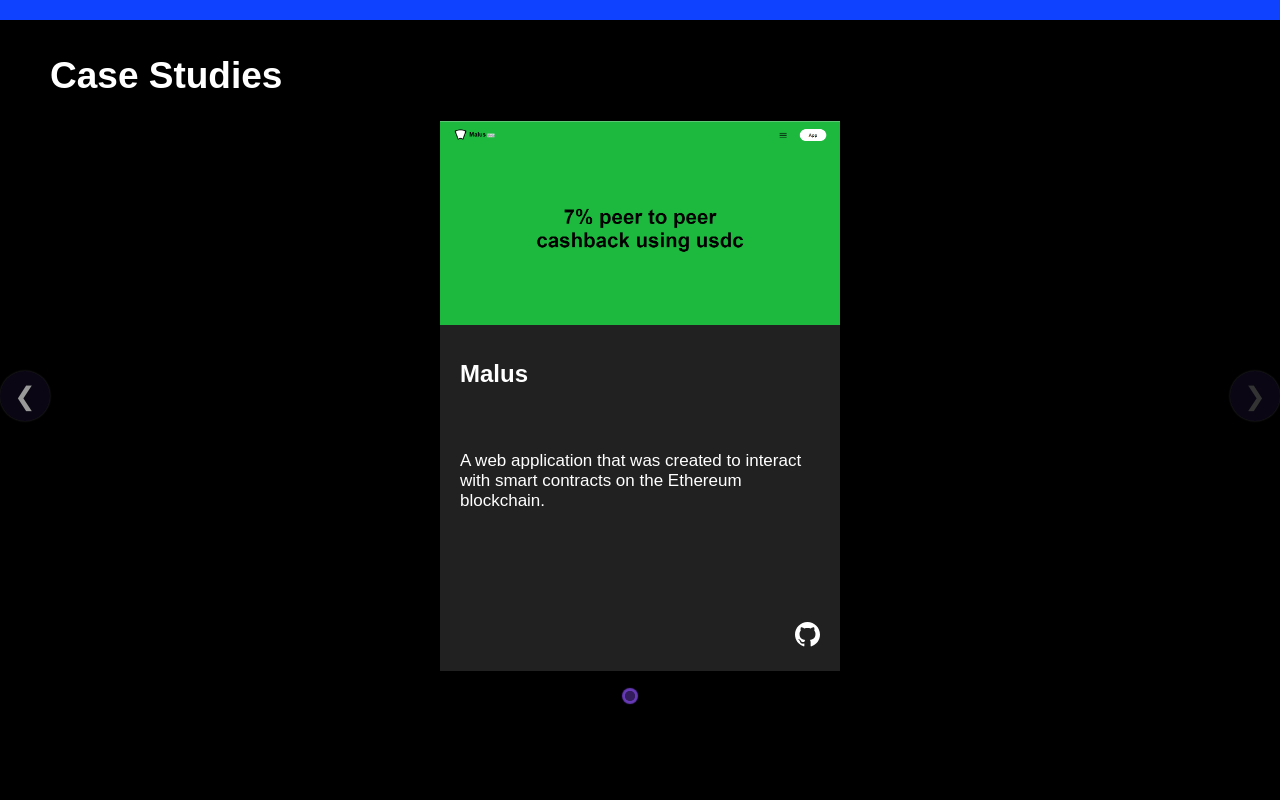
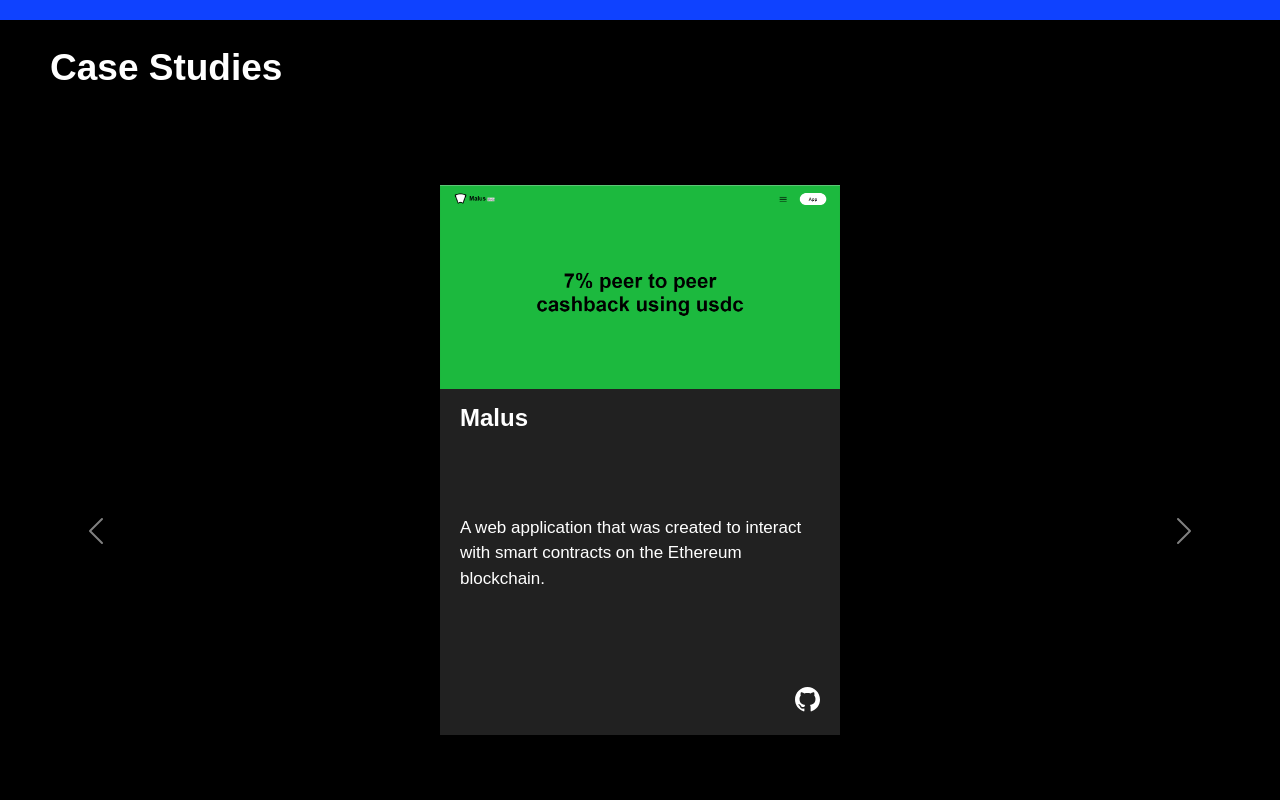
Before and after one commit to warren-simpson/personal-website, a React (Create React App) app: page / in a window 1280 px wide. Shown: the part 1420-2220 px from the top of the page. Built offline with nearby package versions, Linux system fonts and the light colour scheme.

Commit message:
Reinstalled react bootstrap and updated the carousel view.

```diff
--- a/package.json
+++ b/package.json
@@ -10,6 +10,7 @@
     "bootstrap": "^5.1.3",
     "dotenv": "^10.0.0",
     "react": "^17.0.2",
+    "react-bootstrap": "^2.1.1",
     "react-dom": "^17.0.2",
     "react-elastic-carousel": "^0.11.5",
     "react-router-dom": "^5.2.0",
--- a/src/components/views/LandingPageView.js
+++ b/src/components/views/LandingPageView.js
@@ -1,7 +1,9 @@
 import React from "react";
 import { Github, Linkedin } from "../icons";
 import "../views/styles/LandingPageView.css";
-import Carousel from 'react-elastic-carousel';
+//import Carousel from 'react-elastic-carousel';
+import Carousel from 'react-bootstrap/Carousel';
+import 'bootstrap/dist/css/bootstrap.css';
 
             /*
             <div class="caseContainer1" onMouseEnter={(e) => props.handleCaseOverEnter(e, "1")} onMouseLeave={(e) => props.handleCaseOverLeave(e, "1")} onClick={(e) => props.handleNewWindowClick(e, "https://malus.fi")}>
@@ -137,29 +139,37 @@ const LandingPageView = (props) => {
             <div></div>
           </div>
 
-          <Carousel class="carousel">
+          <Carousel className="carousel">
+            <Carousel.Item>
               <div class="caseContainer1" onMouseEnter={(e) => props.handleCaseOverEnter(e, "1")} onMouseLeave={(e) => props.handleCaseOverLeave(e, "1")} onClick={(e) => props.handleNewWindowClick(e, "https://malus.fi")}>
                 <img class="caseImage" src="malusfrontpage.svg" alt="" style={{"opacity": props.state.case1Opacity}}></img>
                 <p class="caseTitle">Malus</p>
                 <p class="caseText">
                   A web application that was created to interact with smart contracts on the
-                Ethereum blockchain.</p>
+                  Ethereum blockchain.
+                </p>
 
                 <i class="caseGitHolder" onClick={(e) => props.handleNewWindowClick(e, "https://github.com/malus-labs")}>
                   <Github className="githubIcon2" fill="white"/>
                 </i>
               </div>
+            </Carousel.Item>
 
+            <Carousel.Item>
               <div class="caseContainer1" onMouseEnter={(e) => props.handleCaseOverEnter(e, "1")} onMouseLeave={(e) => props.handleCaseOverLeave(e, "1")} onClick={(e) => props.handleNewWindowClick(e, "https://malus.fi")}>
                 <img class="caseImage" src="malusfrontpage.svg" alt="" style={{"opacity": props.state.case1Opacity}}></img>
                 <p class="caseTitle">Malus</p>
                 <p class="caseText">
                   A web application that was created to interact with smart contracts on the
-                     Ethereum blockchain.</p>
+                  Ethereum blockchain.
+                </p>
+
                 <i class="caseGitHolder" onClick={(e) => props.handleNewWindowClick(e, "https://github.com/malus-labs")}>
                   <Github className="githubIcon2" fill="white"/>
                 </i>
               </div>
+            </Carousel.Item>
+
           </Carousel>
         </div>
 
--- a/src/components/views/styles/LandingPageView.css
+++ b/src/components/views/styles/LandingPageView.css
@@ -178,14 +178,15 @@
     height: 100%;
     margin-left: auto;
     margin-right: auto;
-
 }
 
 .caseContainer1 {
     background-color: #212121;
     width: 400px;
     height: 550px;
-
+    margin-top: 5%;
+    margin-left: auto;
+    margin-right: auto;
     cursor: pointer;
     display: grid;
     grid-template-rows: 39% 10% 42% 9%;
```
Also changed, not shown: 1 other file (tests, documents, lock files or other folders). Lines whose indentation alone changed are shown as unchanged.
